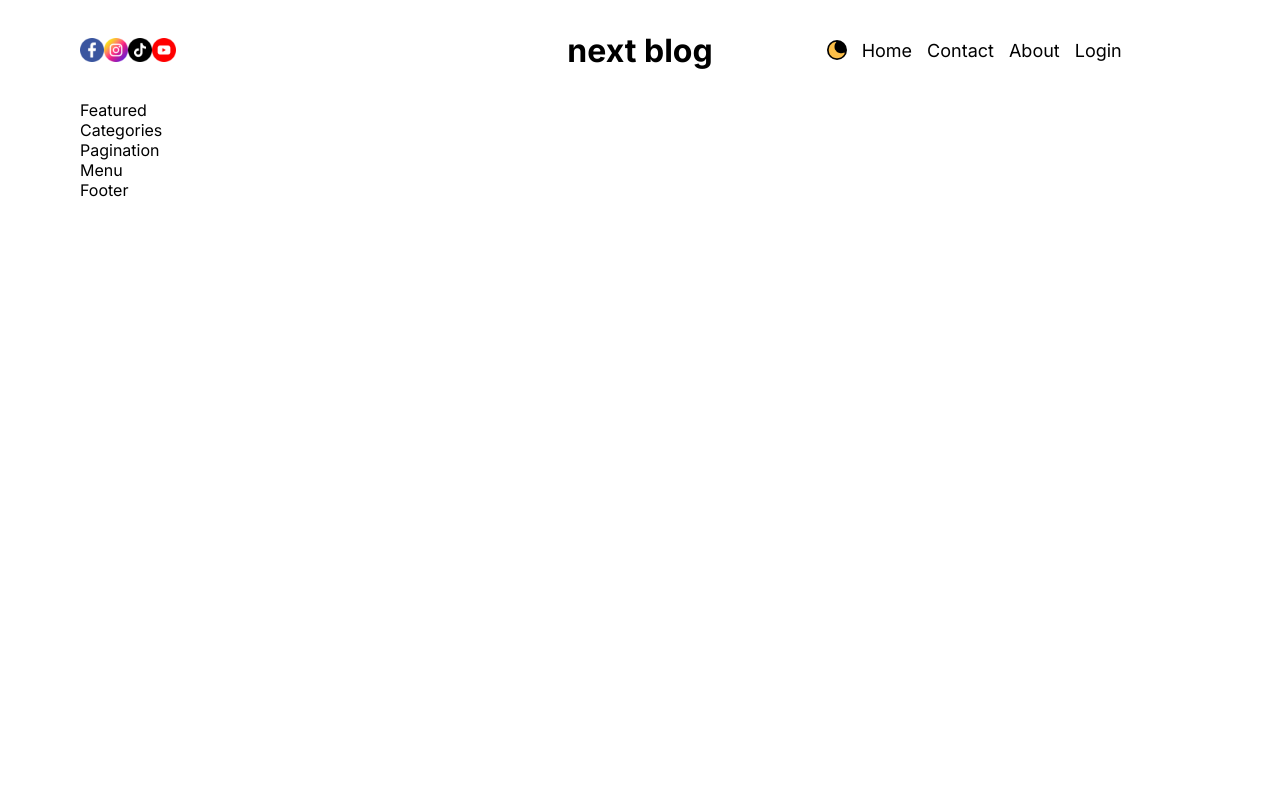
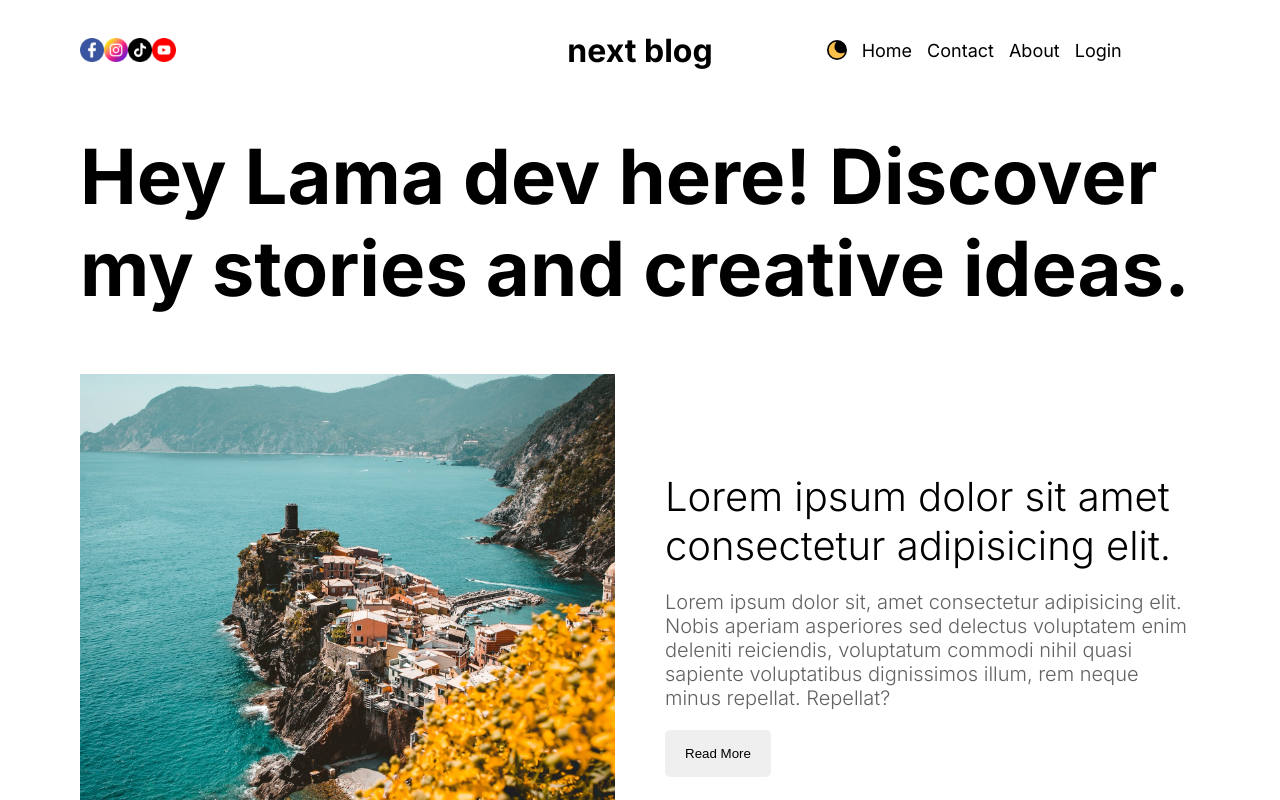
Before and after one commit to FREDVUNI/next-blog, a Next.js app: page / in a window 1280 px wide. Shown: the top 800 px of the page. Built offline with nearby package versions, Linux system fonts and the light colour scheme.

Commit message:
feat: create the featured section

```diff
--- a/src/components/featured/Featured.jsx
+++ b/src/components/featured/Featured.jsx
@@ -1,8 +1,30 @@
 import React from "react";
 import styles from "./featured.module.css";
+import Image from "next/image";
 
 const Featured = () => {
-  return <div className={styles.container}>Featured</div>;
+  return (
+    <div className={styles.container}>
+      <h1 className={styles.title}>
+        <b>Hey Lama dev here!</b> Discover my stories and creative ideas.
+      </h1>
+      <div className={styles.post}>
+        <div className={styles.imgContainer}>
+          <Image src="/p1.jpeg" alt="" fill className={styles.image}/>
+        </div>
+        <div className={styles.textContainer}>
+          <h1 className={styles.postTitle}>Lorem ipsum dolor sit amet consectetur adipisicing elit.</h1>
+          <p className={styles.postDesc}>
+            Lorem ipsum dolor sit, amet consectetur adipisicing elit. Nobis
+            aperiam asperiores sed delectus voluptatem enim deleniti reiciendis,
+            voluptatum commodi nihil quasi sapiente voluptatibus dignissimos
+            illum, rem neque minus repellat. Repellat?
+          </p>
+          <button className={styles.button}>Read More</button>
+        </div>
+      </div>
+    </div>
+  );
 };
 
 export default Featured;
--- a/src/components/featured/featured.module.css
+++ b/src/components/featured/featured.module.css
@@ -0,0 +1,41 @@
+.container {
+  margin-top: 30px;
+}
+.title {
+  font-size: 76px;
+}
+.post {
+  margin-top: 60px;
+  display: flex;
+  align-items: center;
+  gap: 50px;
+}
+.imgContainer {
+  flex: 1;
+  height: 500px;
+  position: relative;
+}
+.image {
+  object-fit: cover;
+}
+.textContainer {
+  flex: 1;
+  display: flex;
+  flex-direction: column;
+  gap: 20px;
+}
+.postTitle {
+  font-size: 40px;
+  font-weight: 300;
+}
+.postDesc {
+  font-size: 20px;
+  font-weight: 300;
+  color: var(--softTextColor);
+}
+.button {
+  padding: 16px 20px;
+  border: none;
+  border-radius: 5px;
+  width: max-content;
+}
```
